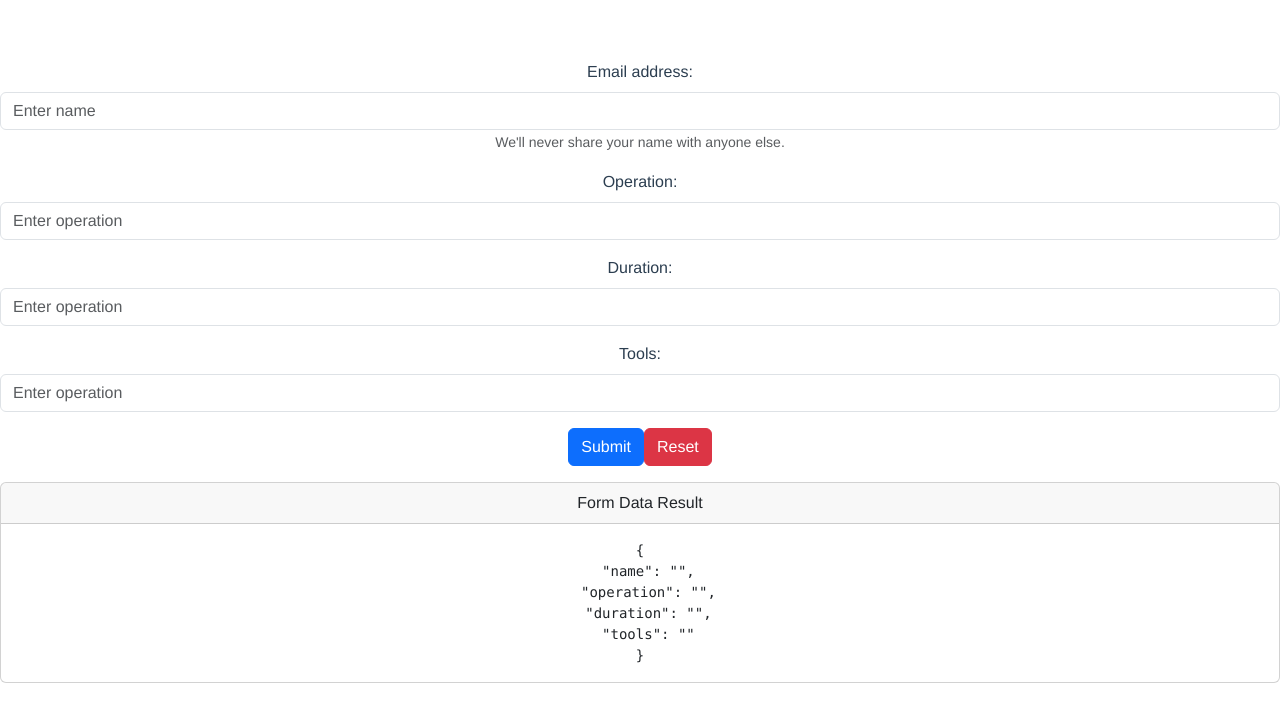
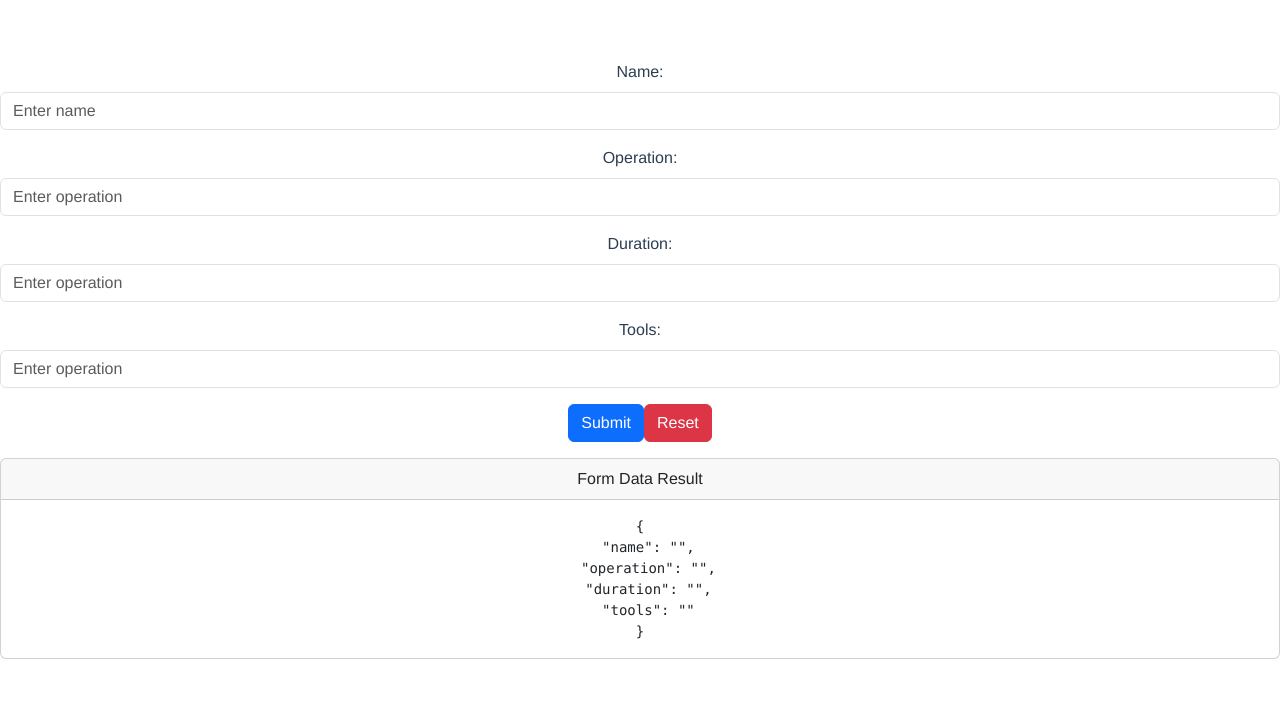
Before and after one commit to soyUnaGata/prefcards-vue, a Vue app: page /card-add in a window 1280 px wide. Shown: the top 722 px of the page. Built offline with nearby package versions, Linux system fonts and the light colour scheme.

Commit message:
implement base form

```diff
--- a/src/components/AddCard.vue
+++ b/src/components/AddCard.vue
@@ -1,8 +1,9 @@
 <script setup>
 import { ref, nextTick } from 'vue'
 import {BForm} from "bootstrap-vue-3";
+import PrefCardsService from "../../service/prefcards-service";
 
-const form = ref({
+const prefCard = ref({
   name: '',
   operation: '',
   duration: '',
@@ -11,36 +12,36 @@ const form = ref({
 
 const show = ref(true)
 
-const onSubmit = (event) => {
+const saveCard = async (event) => {
   event.preventDefault()
-  alert(JSON.stringify(form.value))
+  alert(JSON.stringify(prefCard.value))
+await PrefCardsService.addPrefCard(prefCard.value);
+
 }
 
 const onReset = async (event) => {
   event.preventDefault()
-  form.value.name = ''
-  form.value.operation = ''
-  form.value.duration = ''
-  form.value.tools = ''
+  prefCard.value.name = ''
+  prefCard.value.operation = ''
+  prefCard.value.duration = ''
+  prefCard.value.tools = ''
   show.value = false
   await nextTick()
   show.value = true
 }
 </script>
 
-
 <template>
   <div>
-    <b-form @submit="onSubmit" @reset="onReset" v-if="show">
+    <b-form @submit="saveCard" @reset="onReset" v-if="show">
       <b-form-group
           id="input-group-1"
-          label="Email address:"
+          label="Name:"
           label-for="input-1"
-          description="We'll never share your name with anyone else."
       >
         <b-form-input
             id="input-1"
-            v-model="form.name"
+            v-model="prefCard.name"
             placeholder="Enter name"
             required
         ></b-form-input>
@@ -49,7 +50,7 @@ const onReset = async (event) => {
       <b-form-group id="input-group-2" label="Operation:" label-for="input-2">
         <b-form-input
             id="input-2"
-            v-model="form.operation"
+            v-model="prefCard.operation"
             placeholder="Enter operation"
             required
         ></b-form-input>
@@ -58,7 +59,7 @@ const onReset = async (event) => {
       <b-form-group id="input-group-2" label="Duration:" label-for="input-2">
         <b-form-input
             id="input-2"
-            v-model="form.duration"
+            v-model="prefCard.duration"
             placeholder="Enter operation"
             required
         ></b-form-input>
@@ -67,7 +68,7 @@ const onReset = async (event) => {
       <b-form-group id="input-group-2" label="Tools:" label-for="input-2">
         <b-form-input
             id="input-2"
-            v-model="form.tools"
+            v-model="prefCard.tools"
             placeholder="Enter operation"
             required
         ></b-form-input>
@@ -77,7 +78,7 @@ const onReset = async (event) => {
       <b-button type="reset" variant="danger">Reset</b-button>
     </b-form>
     <b-card class="mt-3" header="Form Data Result">
-      <pre class="m-0">{{ form }}</pre>
+      <pre class="m-0">{{ prefCard }}</pre>
     </b-card>
   </div>
 </template>
```
